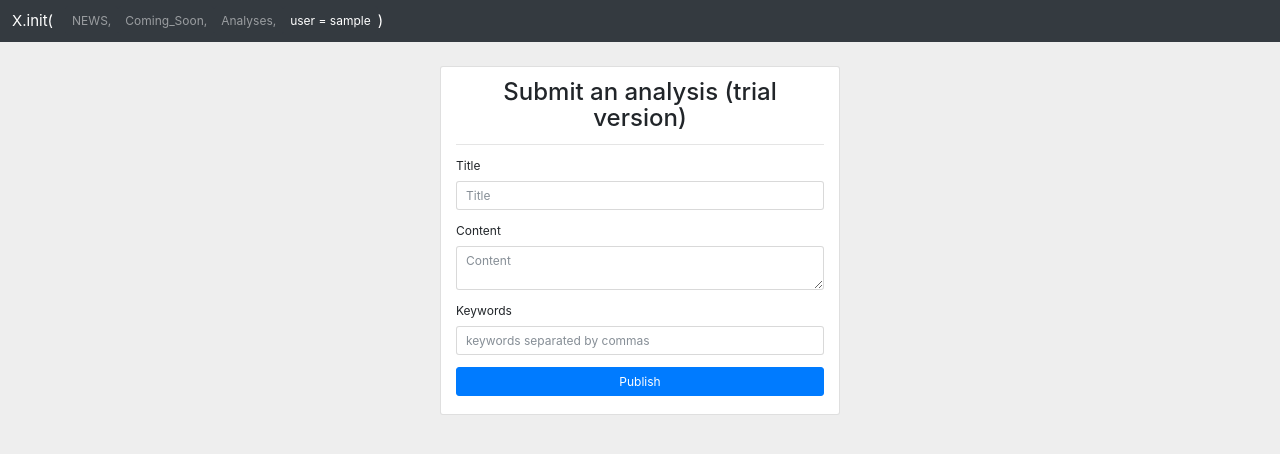
After one commit to Code-Omega/Xinit, a Flask app: page /new_post in a window 1280 px wide. The commit adds this page. Shown: the top 454 px of the page. Run offline with Flask 2, Linux system fonts and the light colour scheme; the visitor is signed in with stand-in values (Sample User, id 1); parts of the project's set-up code (start-up, migrations or seed data) failed here and were passed over; some libraries are stand-ins or nearby versions.

Commit message:
user posting; better form validation

```diff
--- a/app/templates/base.html
+++ b/app/templates/base.html
@@ -25,8 +25,15 @@
         {% endif %}
 	        <a class="nav-link btn btn-dark" href="/index">NEWS,</a>
 	      </li>
-	      <li class="nav-item">
-	        <a class="nav-link btn btn-dark" href="#">Coming Soon,</a>
+        <li class="nav-item">
+          <a class="nav-link btn btn-dark" href="#">Coming_Soon,</a>
+        </li>
+        {% if title == "Analyses" %}
+	      <li class="nav-item active">
+        {% else %}
+        <li class="nav-item">
+        {% endif %}
+	        <a class="nav-link btn btn-dark" href="/analyses">Analyses,</a>
 	      </li>
         {% if 'username' in session %}
 	      <li class="nav-item active">
--- /dev/null
+++ b/app/templates/new_post.html
@@ -0,0 +1,30 @@
+{% extends "base.html" %}
+{% block content %}
+<div class="container login mt-3">
+  <div class="row">
+      <div class="col card mt-3 pt-3">
+        <div class="card-block">
+          <h2 class="text-center">
+              Submit an analysis (trial version)
+          </h2>
+          <hr class='inv-clr'>
+          <form method=POST>
+              {% from "_formhelpers.html" import render_field %}
+              {{ form.csrf_token }}
+              {{ render_field(form.title) }}
+              {{ render_field(form.content) }}
+              {{ render_field(form.keywords) }}
+              <div class="container">
+                <div class="row">
+                  <button type="submit" class="col btn btn-primary" formaction="{{ url_for('new_post') }}">
+                    Publish
+                  </button>
+                </div>
+              </div>
+          </form>
+          <br>
+        </div>
+      </div>
+  </div>
+</div>
+{% endblock %}
--- a/app/templates/profile.html
+++ b/app/templates/profile.html
@@ -7,8 +7,9 @@
                 Hello {{ session['username'] }}!
             </h2>
             <p>
-              User related info and actions will show up here.
+              More user related info and actions will show up here.
             </p>
+            <a href="{{ url_for('new_post') }}" class="btn btn-primary" role="button">Write a post</a>
             <form method=POST>
                 <button type="submit" class="col btn btn-link" formaction="{{ url_for('logout') }}">
                     Sign out
--- a/app/templates/register.html
+++ b/app/templates/register.html
@@ -13,7 +13,7 @@
             </h4>
             <p class = "text-center">
               X.init is a project dedicated to financal pattern recognition. </br>
-              This is the hosted web portal for news related feed.
+              This is the hosted web portal for news related feeds and analyses.
             </p>
             <hr class='inv-clr'>
             <h5>
--- a/app/views.py
+++ b/app/views.py
@@ -4,10 +4,11 @@ import bcrypt
 from itsdangerous import URLSafeTimedSerializer
 
 from flask_wtf import FlaskForm
-from wtforms import StringField, PasswordField, validators
+from wtforms import StringField, PasswordField, TextAreaField, validators
 
 from app import app
 
+import functools
 import numpy as np
 import nltk
 from sklearn.feature_extraction.text import TfidfVectorizer
@@ -18,6 +19,7 @@ import json
 import spacy
 import pickle
 import re
+import datetime
 
 #---------------------------------------------------------------------------------------------------
 #                   Settings                                    begins
@@ -44,6 +46,11 @@ dSA = feedparser.parse(SA_feed_url)
 
 BVML_feed_url = 'https://www.bloomberg.com/view/rss/contributors/matt-levine.rss'
 dBVML = feedparser.parse(BVML_feed_url)
+
+feed_time = datetime.datetime.utcnow().strftime("%Y-%m-%d %H:%M:%S")
+
+def utc_to_local(utc_dt):
+    return utc_dt.replace(tzinfo=datetime.timezone.utc).astimezone(tz=None)
 
 #---------------------------------------------------------------------------------------------------
 #                   Source                                      ends
@@ -436,24 +443,32 @@ t = threading.Thread(target=xibot)
 #t.start()
 
 #---------------------------------------------------------------------------------------------------
-#                   User related
+#                   Forms
 #---------------------------------------------------------------------------------------------------
 
 class LoginForm(FlaskForm):
-    #username = StringField('username', validators=[DataRequired()])
     username = StringField('Username',
         [validators.DataRequired()],
         render_kw={"placeholder": "Username"})
     password = PasswordField('Password',
         [validators.DataRequired()],
         render_kw={"placeholder": "Password"})
+    def validate(self):
+        if not FlaskForm.validate(self):
+            return False
+        login_user = mongo.db.users.find_one({'username' : self.username.data})
+        if login_user:
+            if bcrypt.hashpw(self.password.data.encode('utf-8'), login_user['password']) == login_user['password']:
+                return True
+        self.password.errors.append('Invalid username/password combination')
+        return False
 
 class RgstrForm(FlaskForm):
     username = StringField('Username',
         [validators.DataRequired(), validators.Length(min=4, max=25)],
         render_kw={"placeholder": "Username"})
-    email = StringField('Email', [
-        validators.DataRequired(), validators.Email(message='Invalid email format')],
+    email = StringField('Email',
+        [validators.DataRequired(), validators.Email(message='Invalid email format')],
         render_kw={"placeholder": "Email"})
     password = PasswordField('Password',
         [validators.DataRequired(),
@@ -462,11 +477,45 @@ class RgstrForm(FlaskForm):
         render_kw={"placeholder": "Password"})
     confirm = PasswordField('Confirm Password',
         render_kw={"placeholder": "Confirm Password"})
+    def validate(self):
+        if not FlaskForm.validate(self):
+            return False
+        existing_user = mongo.db.users.find_one({'username' : self.username.data})
+        if existing_user is not None:
+            self.username.errors.append('Username is already taken')
+            return False
+        existing_email = mongo.db.users.find_one({'email' : self.email.data})
+        if existing_email is not None:
+            self.email.errors.append('Email is already used')
+            return False
+        return True
 
+class NewPostForm(FlaskForm):
+    title = StringField('Title',
+        [validators.DataRequired(), validators.Length(min=3)],
+        render_kw={"placeholder": "Title"})
+    content = TextAreaField('Content',
+        [validators.DataRequired()],
+        render_kw={"placeholder": "Content"})
+    keywords = StringField('Keywords',
+        render_kw={"placeholder": "keywords separated by commas"})
+    def validate(self):
+        if not FlaskForm.validate(self):
+            return False
+        return True
 
 #---------------------------------------------------------------------------------------------------
 #                   Web
 #---------------------------------------------------------------------------------------------------
+
+def login_required(fn):
+    @functools.wraps(fn)
+    def inner(*args, **kwargs):
+        if session.get('username'):
+            return fn(*args, **kwargs)
+        return redirect(url_for('sign_in'))
+    return inner
+
 
 @app.route('/')
 @app.route('/index')
@@ -494,46 +543,64 @@ def index():
                            posts=posts,
                            iframe_src=iframe_src)
 
+@app.route('/analyses')
+def analyses():
+    #if 'username' in session: # load user specific info
+
+    posts = mongo.db.posts.find().limit(5);
+    # posts = [{'title': "Clustering of S&P 500 stocks late 2018 - early 2019",
+    #           'content': "This analysis takes a look at how different stocks performed in the recent market that was under recent rate hikes and government shut down. [To be uploaded]",
+    #           'keywords': "Clustering",
+    #           'key_assets': "O"}]
+
+    # make this iframe respond to analyses' assets -> used a different iframe dict
+    iframe_src = {'tv' : "https://s.tradingview.com/marketoverviewwidgetembed/#"
+                         +urllib.parse.quote(str(json.dumps(iframe_dict)))}
+
+    return render_template("analyses.html",
+                           title='Analyses',
+                           posts=posts,
+                           iframe_src=iframe_src)
+
+
+@app.route('/new_post', methods=['POST', 'GET'])
+@login_required
+def new_post():
+    form = NewPostForm()
+    if form.validate_on_submit():
+        mongo.db.posts.insert({'title' : request.form['title'],
+                               'content' : request.form['content'],
+                               'keywords' : request.form['keywords'], # (semi)automate this
+                               'time_added' : datetime.datetime.utcnow(),
+                               'author' : session['username']})
+        return redirect(url_for('analyses'))
+    return render_template('new_post.html', form=form)
+
 
 @app.route('/sign_in', methods=['POST', 'GET'])
 def sign_in():
     form = LoginForm()
-    if request.method == 'POST' and form.validate_on_submit():
-        users = mongo.db.users
-        login_user = users.find_one({'username' : request.form['username']})
-
-        if login_user:
-            if bcrypt.hashpw(request.form['password'].encode('utf-8'), login_user['password']) == login_user['password']:
-                session['username'] = request.form['username']
-                return redirect(url_for('index'))
-
-        return 'Invalid username/password combination'
-
+    if form.validate_on_submit():
+        session['username'] = request.form['username']
+        return redirect(url_for('index'))
     return render_template('sign_in.html', form=form)
 
 
 @app.route('/register', methods=['POST', 'GET'])
 def register():
     form = RgstrForm()
-    if request.method == 'POST' and form.validate_on_submit():
-        users = mongo.db.users
-        existing_user = users.find_one({'username' : request.form['username']})
-
-        if existing_user is None:
-            hashpass = bcrypt.hashpw(request.form['password'].encode('utf-8'), bcrypt.gensalt())
-            users.insert({'username' : request.form['username'],
-                          'password' : hashpass,
-                          'email' : request.form['email']
-                          })
-            session['username'] = request.form['username']
-            return redirect(url_for('index'))
-
-        return 'User already exists'
-
+    if form.validate_on_submit():
+        hashpass = bcrypt.hashpw(request.form['password'].encode('utf-8'), bcrypt.gensalt())
+        mongo.db.users.insert({'username' : request.form['username'],
+                               'password' : hashpass,
+                               'email' : request.form['email']})
+        session['username'] = request.form['username']
+        return redirect(url_for('index'))
     return render_template('register.html', form=form)
 
 
 @app.route('/profile') # make this username related maybe
+@login_required
 def user_profile():
     return render_template('profile.html')
 
```
Also changed, not shown: app/notes.md (added, +26 -0 lines), app/templates/analyses.html (added, +65 -0 lines), app/templates/favicon.ico (added).
